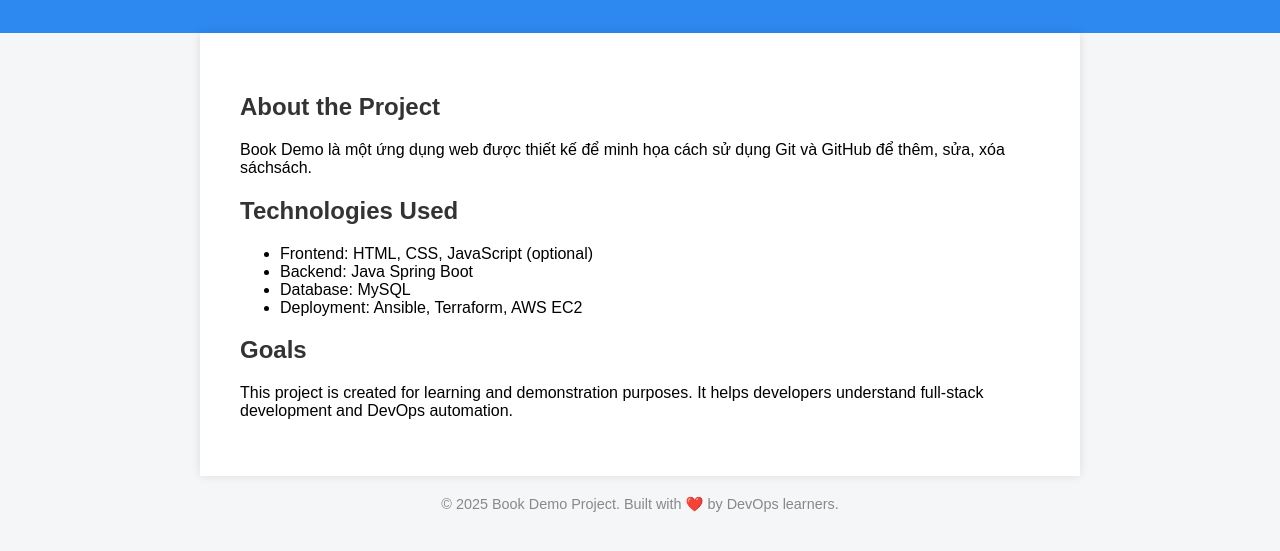
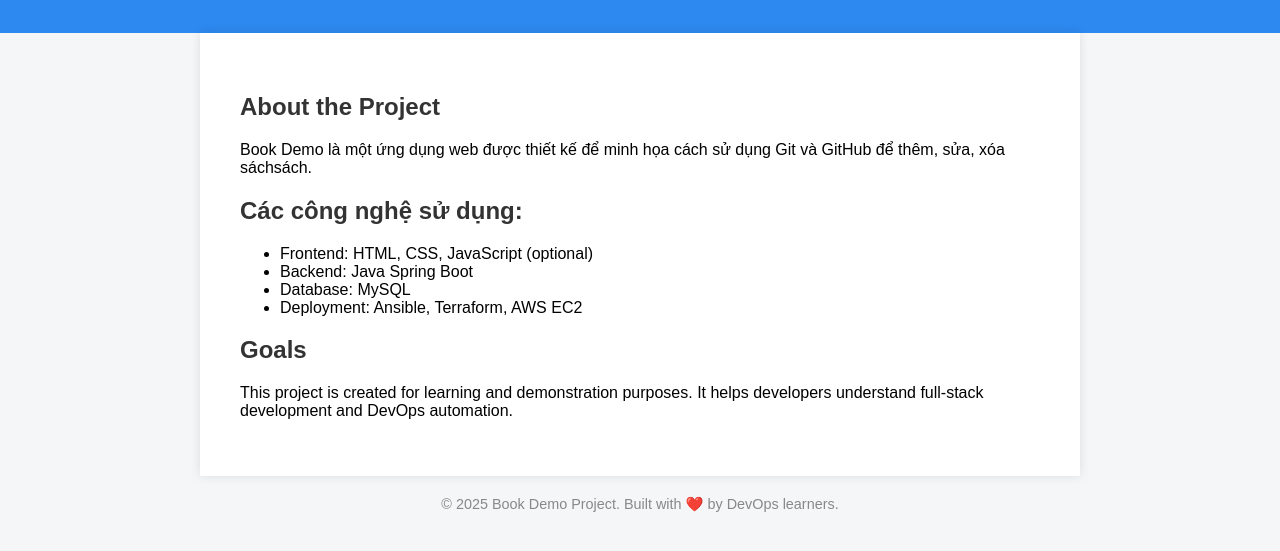
Before and after one commit to PhamThuongBlog/book-demo-app-2025, a plain HTML site: page index.html in a window 1280 px wide. Shown: the part 121-672 px from the top of the page. Drawn offline with Linux system fonts and the light colour scheme.

Commit message:
Add feature 1 code

```diff
--- a/index.html
+++ b/index.html
@@ -47,7 +47,7 @@
     Book Demo là một ứng dụng web được thiết kế để minh họa cách sử dụng Git và GitHub để thêm, sửa, xóa sáchsách.
   </p>
 
-  <h2>Technologies Used</h2>
+  <h2>Các công nghệ sử dụng:</h2>
   <ul>
     <li>Frontend: HTML, CSS, JavaScript (optional)</li>
     <li>Backend: Java Spring Boot</li>
```
